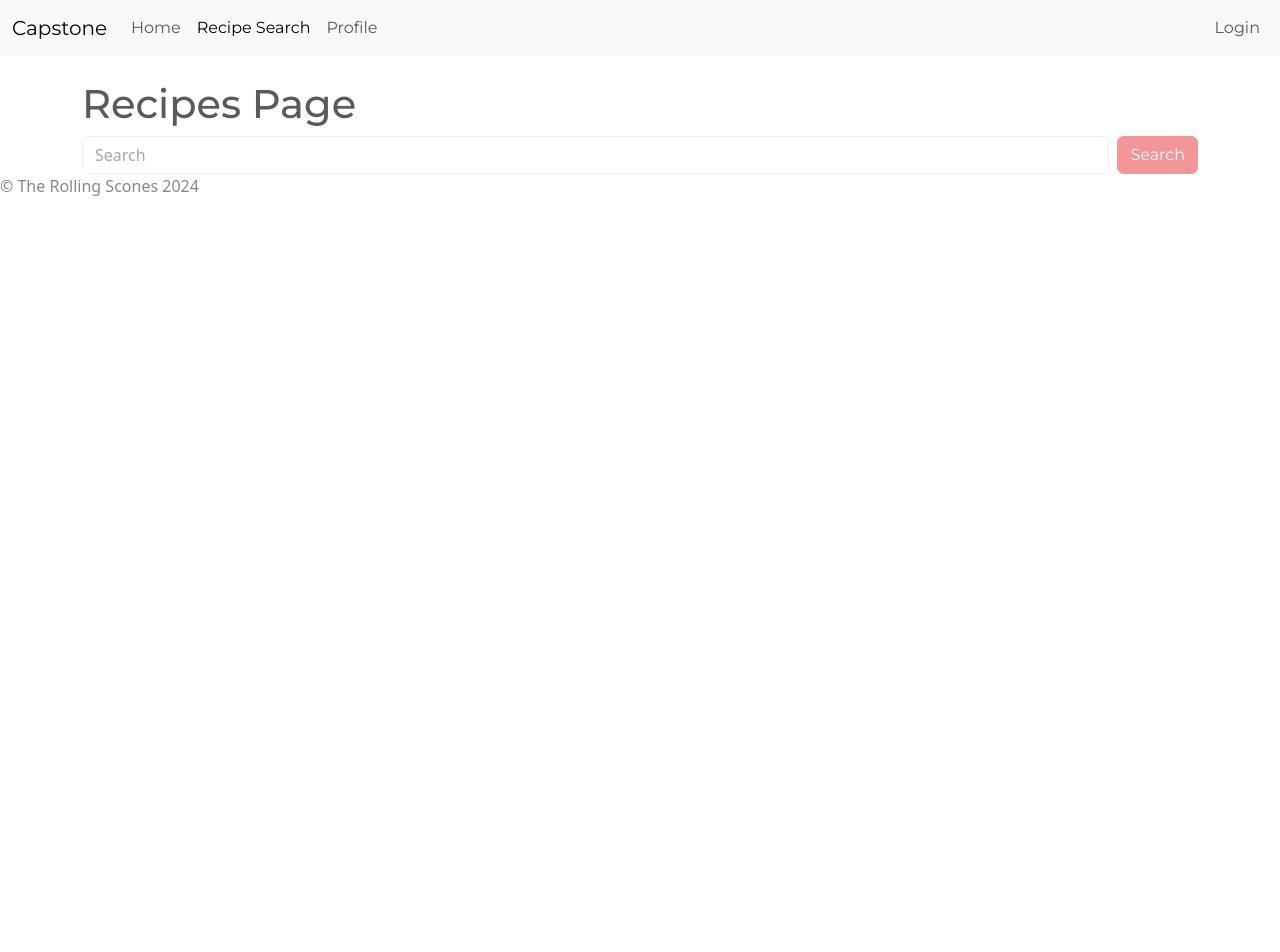
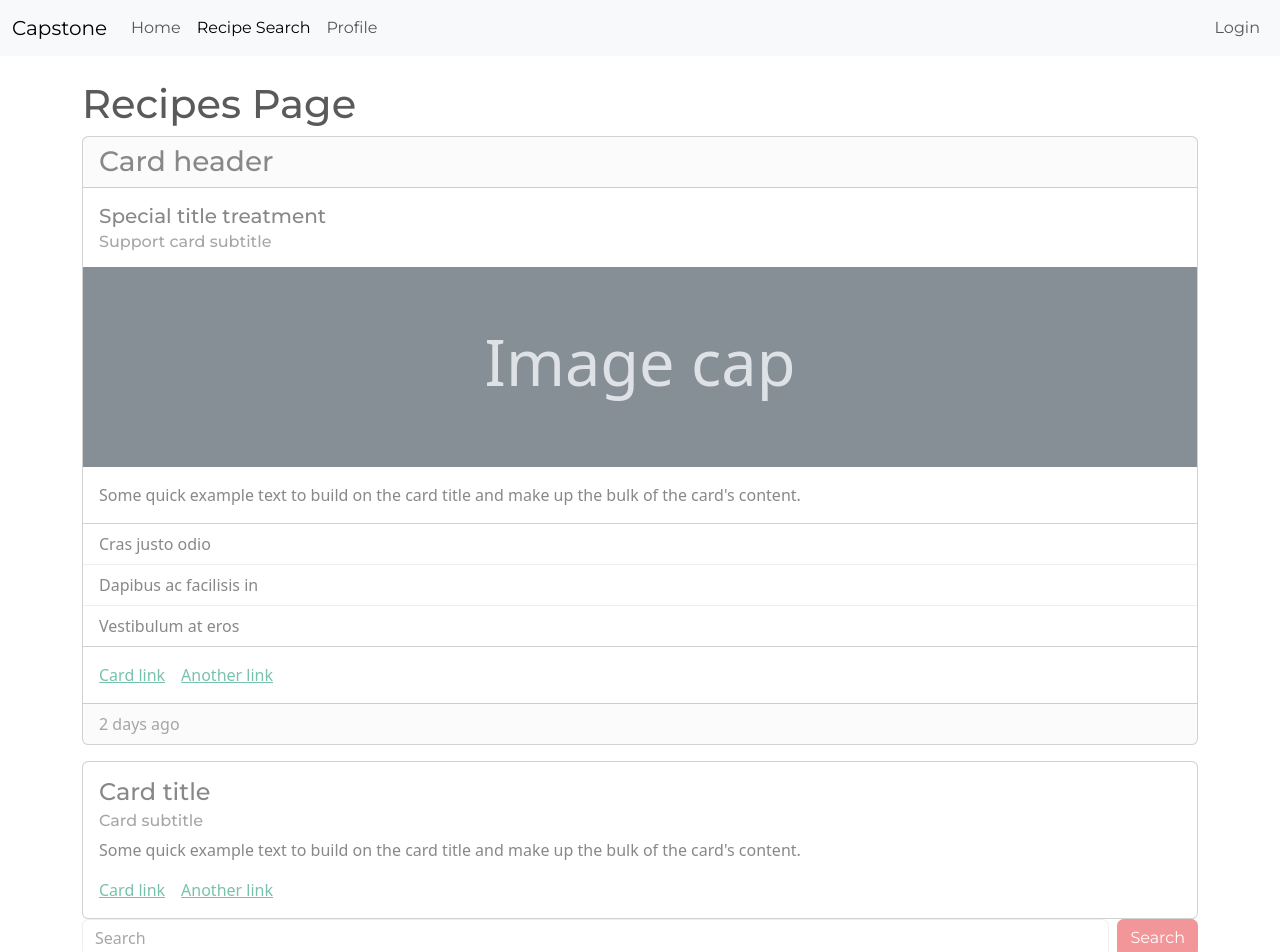
Before and after one commit to full-stack-devs-learn/niantic-2024-final-capstone-recipe-book, a React (Vite) app in the folder react-web-app/: page /recipes in a window 1280 px wide. Shown: the top 952 px of the page. Before the commit the page ends 800 px from the top, so only its background shows below. Built offline with nearby package versions, Linux system fonts and the light colour scheme; no server answers.

Commit message:
added recipe-card component

```diff
--- /dev/null
+++ b/react-web-app/src/components/recipes/recipe-card/RecipeCard.tsx
@@ -0,0 +1,41 @@
+export default function RecipeCard() {
+    return (
+        <>
+            <div className="card mb-3">
+                <h3 className="card-header">Card header</h3>
+                <div className="card-body">
+                    <h5 className="card-title">Special title treatment</h5>
+                    <h6 className="card-subtitle text-muted">Support card subtitle</h6>
+                </div>
+                <svg xmlns="http://www.w3.org/2000/svg" className="d-block user-select-none" width="100%" height="200" aria-label="Placeholder: Image cap" focusable="false" role="img" preserveAspectRatio="xMidYMid slice" viewBox="0 0 318 180" style={{ fontSize: "1.125rem", textAnchor: "middle" }}>
+                    <rect width="100%" height="100%" fill="#868e96"></rect>
+                    <text x="50%" y="50%" fill="#dee2e6" dy=".3em">Image cap</text>
+                </svg>
+                <div className="card-body">
+                    <p className="card-text">Some quick example text to build on the card title and make up the bulk of the card's content.</p>
+                </div>
+                <ul className="list-group list-group-flush">
+                    <li className="list-group-item">Cras justo odio</li>
+                    <li className="list-group-item">Dapibus ac facilisis in</li>
+                    <li className="list-group-item">Vestibulum at eros</li>
+                </ul>
+                <div className="card-body">
+                    <a href="#" className="card-link">Card link</a>
+                    <a href="#" className="card-link">Another link</a>
+                </div>
+                <div className="card-footer text-muted">
+                    2 days ago
+                </div>
+            </div>
+            <div className="card">
+                <div className="card-body">
+                    <h4 className="card-title">Card title</h4>
+                    <h6 className="card-subtitle mb-2 text-muted">Card subtitle</h6>
+                    <p className="card-text">Some quick example text to build on the card title and make up the bulk of the card's content.</p>
+                    <a href="#" className="card-link">Card link</a>
+                    <a href="#" className="card-link">Another link</a>
+                </div>
+            </div>
+        </>
+    )
+}
--- a/react-web-app/src/components/recipes/search-recipe/SearchRecipe.tsx
+++ b/react-web-app/src/components/recipes/search-recipe/SearchRecipe.tsx
@@ -1,8 +1,10 @@
+import RecipeCard from "../recipe-card/RecipeCard";
+
 export default function SearchRecipe() {
     return (
         <>
             <main>
-
+               <RecipeCard />
             </main>
             <aside>
                 <form className="d-flex">
```
Also changed, not shown: react-web-app/src/components/recipes/recipe-card/RecipeCard.css (added).
